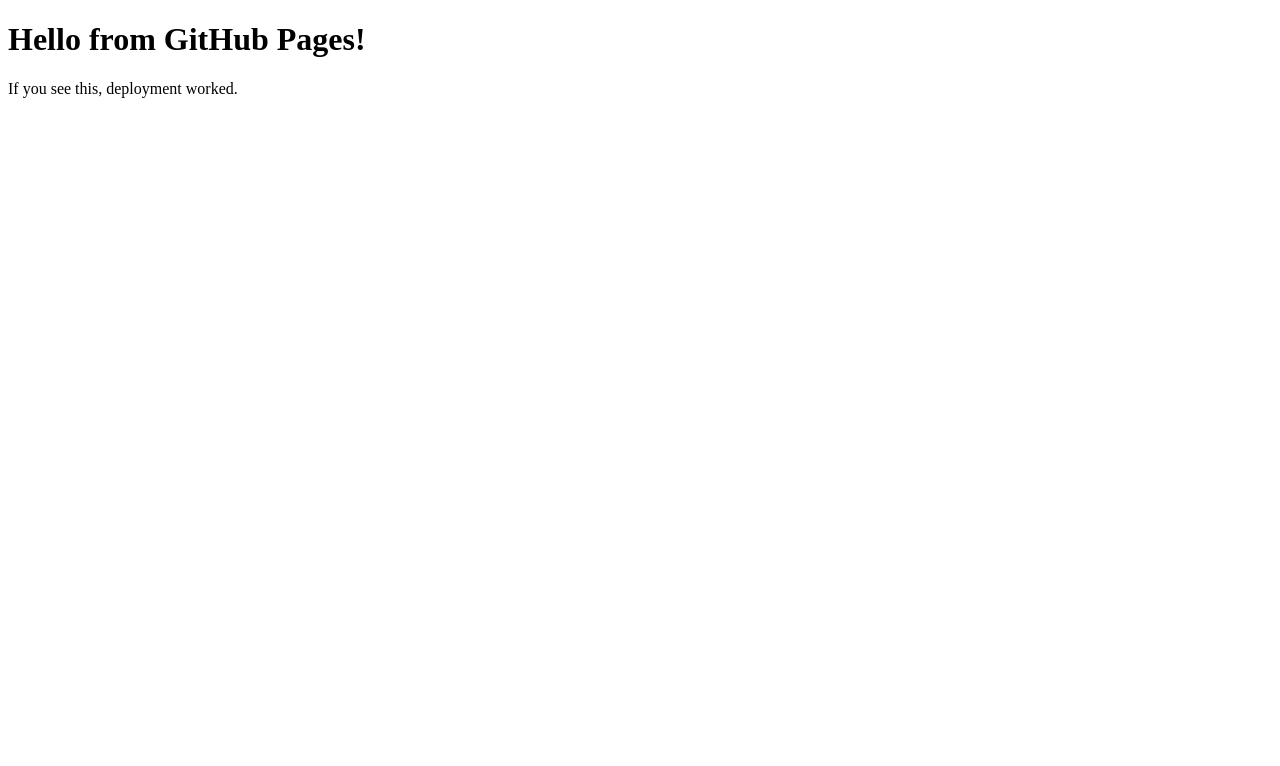
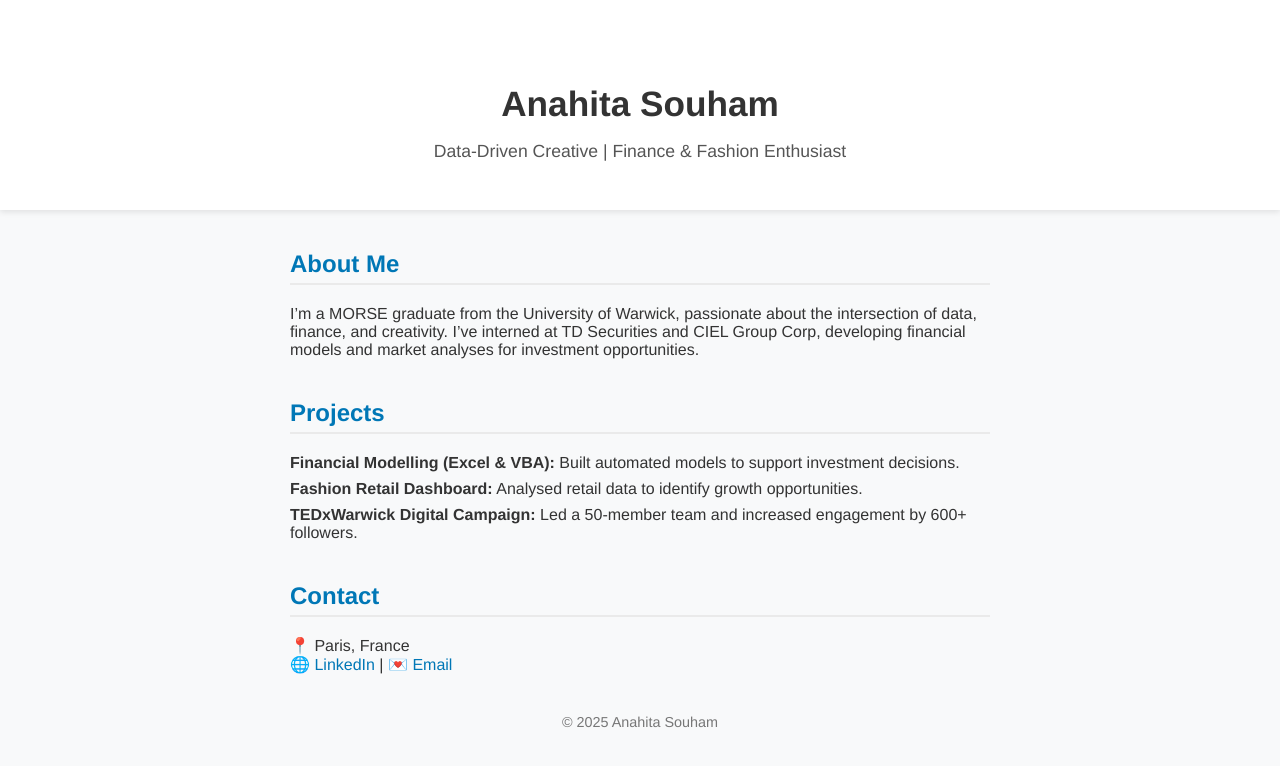
Before and after one commit to anahitasouham/anahitasouham.github.io, a plain HTML site: page index.html in a window 1280 px wide. Drawn offline with Linux system fonts and the light colour scheme.

Commit message:
Update index.html

```diff
--- a/index.html
+++ b/index.html
@@ -1,12 +1,99 @@
-<!doctype html>
+<!DOCTYPE html>
 <html lang="en">
 <head>
-  <meta charset="utf-8" />
-  <meta name="viewport" content="width=device-width, initial-scale=1" />
-  <title>My GitHub Page</title>
+  <meta charset="UTF-8" />
+  <meta name="viewport" content="width=device-width, initial-scale=1.0" />
+  <title>Anahita Souham | Portfolio</title>
+  <style>
+    body {
+      font-family: "Helvetica Neue", Arial, sans-serif;
+      background-color: #f8f9fa;
+      color: #333;
+      margin: 0;
+      padding: 0;
+      text-align: center;
+    }
+    header {
+      background-color: #ffffff;
+      padding: 60px 20px 30px 20px;
+      box-shadow: 0 2px 6px rgba(0,0,0,0.1);
+    }
+    h1 {
+      font-size: 2.2em;
+      margin-bottom: 10px;
+    }
+    p.subtitle {
+      color: #555;
+      font-size: 1.1em;
+    }
+    section {
+      max-width: 700px;
+      margin: 40px auto;
+      padding: 0 20px;
+      text-align: left;
+    }
+    h2 {
+      color: #0077b6;
+      border-bottom: 2px solid #eaeaea;
+      padding-bottom: 5px;
+    }
+    ul {
+      list-style-type: none;
+      padding-left: 0;
+    }
+    ul li {
+      margin-bottom: 8px;
+    }
+    footer {
+      font-size: 0.9em;
+      color: #777;
+      margin: 40px 0;
+    }
+    a {
+      color: #0077b6;
+      text-decoration: none;
+    }
+    a:hover {
+      text-decoration: underline;
+    }
+  </style>
 </head>
 <body>
-  <h1>Hello from GitHub Pages!</h1>
-  <p>If you see this, deployment worked.</p>
+  <header>
+    <h1>Anahita Souham</h1>
+    <p class="subtitle">Data-Driven Creative | Finance & Fashion Enthusiast</p>
+  </header>
+
+  <section>
+    <h2>About Me</h2>
+    <p>
+      I’m a MORSE graduate from the University of Warwick, passionate about
+      the intersection of data, finance, and creativity. I’ve interned at TD Securities
+      and CIEL Group Corp, developing financial models and market analyses for
+      investment opportunities.
+    </p>
+  </section>
+
+  <section>
+    <h2>Projects</h2>
+    <ul>
+      <li><strong>Financial Modelling (Excel & VBA):</strong> Built automated models to support investment decisions.</li>
+      <li><strong>Fashion Retail Dashboard:</strong> Analysed retail data to identify growth opportunities.</li>
+      <li><strong>TEDxWarwick Digital Campaign:</strong> Led a 50-member team and increased engagement by 600+ followers.</li>
+    </ul>
+  </section>
+
+  <section>
+    <h2>Contact</h2>
+    <p>
+      📍 Paris, France<br>
+      🌐 <a href="https://www.linkedin.com/in/anahitasouham" target="_blank">LinkedIn</a>
+      | 💌 <a href="mailto:anahitasouham@gmail.com">Email</a>
+    </p>
+  </section>
+
+  <footer>
+    © 2025 Anahita Souham
+  </footer>
 </body>
 </html>
```
